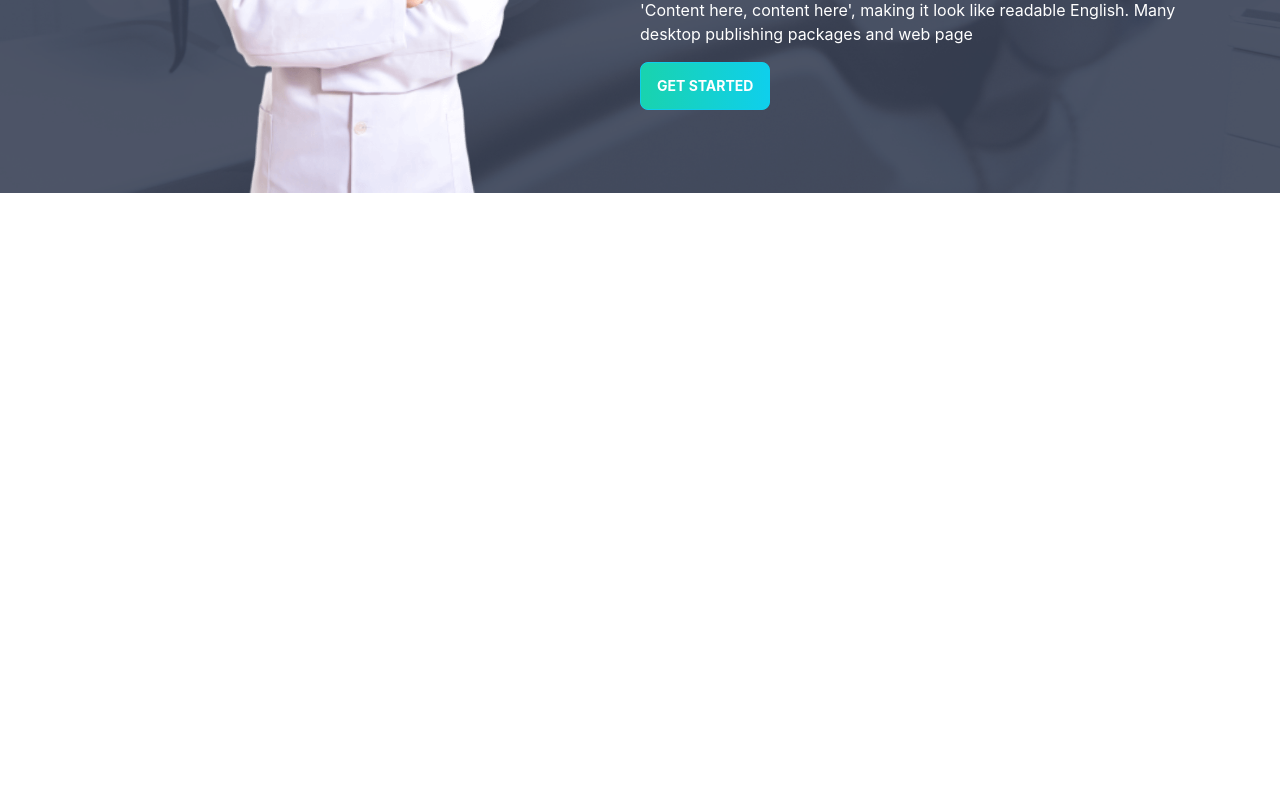
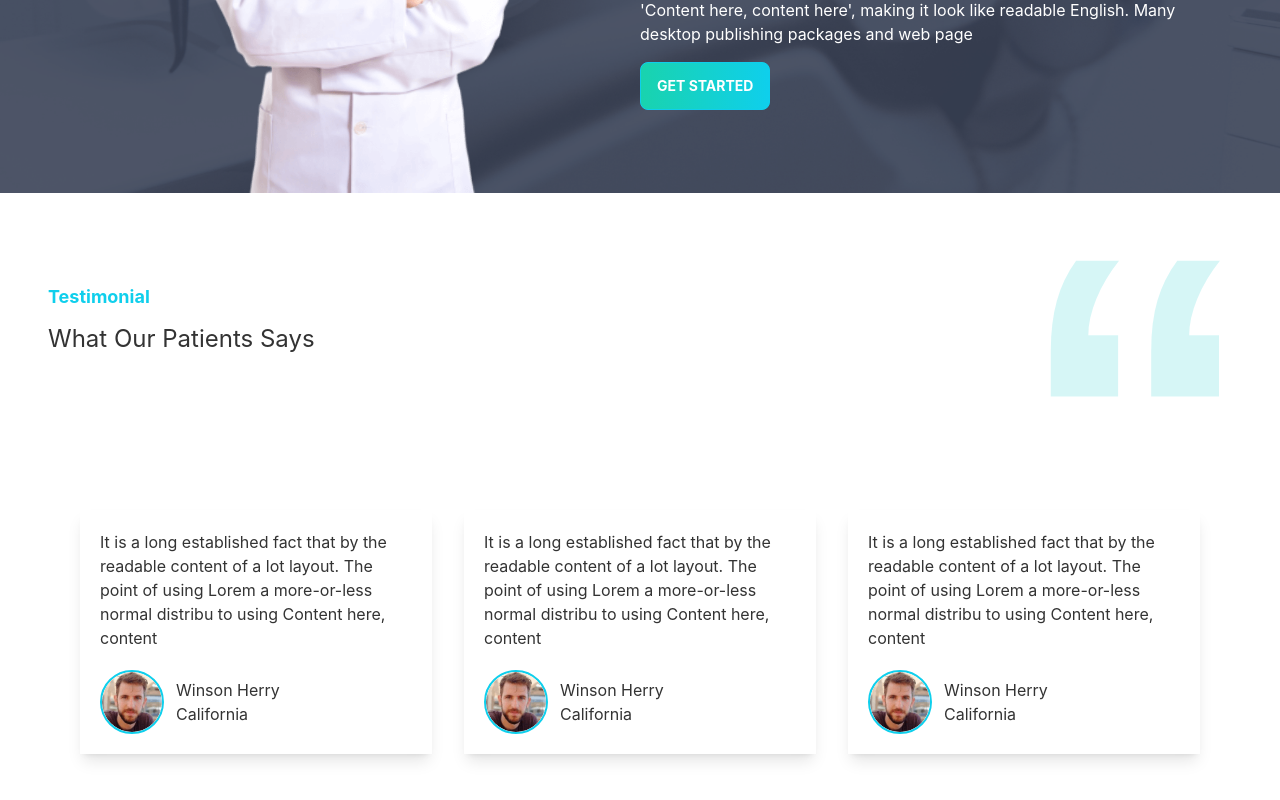
Before and after one commit to MazharulDev/doctors-portal-client, a React (Create React App) app: page / in a window 1280 px wide. Shown: the part 2952-3752 px from the top of the page. Before the commit the page ends 3193 px from the top, so only its background shows below. Built offline with nearby package versions, Linux system fonts and the light colour scheme.

Commit message:
testimonial section added

```diff
--- a/src/pages/Home/Home.js
+++ b/src/pages/Home/Home.js
@@ -4,6 +4,7 @@ import Treatment from './Treatment/Treatment';
 import Info from './Info/Info';
 import Service from './Service/Service';
 import AppointmentSection from '../AppointmentSection/AppointmentSection';
+import Testimonial from '../Testimonial/Testimonial';
 
 const Home = () => {
     return (
@@ -13,6 +14,7 @@ const Home = () => {
             <Service/>
             <Treatment/>
             <AppointmentSection/>
+            <Testimonial/>
         </div>
     );
 };
--- /dev/null
+++ b/src/pages/Testimonial/Testimonial.js
@@ -0,0 +1,55 @@
+import React from 'react';
+import quote from '../../assets/icons/quote.svg'
+import people from '../../assets/images/people1.png'
+
+const Testimonial = () => {
+    return (
+        <section className='px-12 my-12'>
+            <div className='flex justify-between items-center'>
+                <div>
+                    <h4 className='text-primary text-lg font-bold mb-3'>Testimonial</h4>
+                    <h2 className='text-2xl'>What Our Patients Says</h2>
+                </div>
+                <div className='w-20 lg:w-48'>
+                    <img src={quote} alt="" />
+                </div>
+            </div>
+            <div className='grid grid-cols-1 lg:grid-cols-3 gap-8 px-8 mt-28'>
+                <div className='shadow-lg p-5'>
+                    <p>It is a long established fact that by the readable content of a lot layout. The point of using Lorem a more-or-less normal distribu to using Content here, content</p>
+                    <div className='flex justify-start items-center gap-3 mt-5 rounded-lg'>
+                        <img className='border-2 border-primary rounded-full w-16' src={people} alt="" />
+                        <div>
+                            <h3>Winson Herry</h3>
+                            <p>California</p>
+                        </div>
+                    </div>
+                </div>
+                <div className='shadow-lg p-5'>
+                    <p>It is a long established fact that by the readable content of a lot layout. The point of using Lorem a more-or-less normal distribu to using Content here, content</p>
+                    <div className='flex justify-start items-center gap-3 mt-5 rounded-lg'>
+                        <img className='border-2 border-primary rounded-full w-16' src={people} alt="" />
+                        <div>
+                            <h3>Winson Herry</h3>
+                            <p>California</p>
+                        </div>
+                    </div>
+                </div>
+                <div className='shadow-lg p-5'>
+                    <p>It is a long established fact that by the readable content of a lot layout. The point of using Lorem a more-or-less normal distribu to using Content here, content</p>
+                    <div className='flex justify-start items-center gap-3 mt-5 rounded-lg'>
+                        <img className='border-2 border-primary rounded-full w-16' src={people} alt="" />
+                        <div>
+                            <h3>Winson Herry</h3>
+                            <p>California</p>
+                        </div>
+                    </div>
+                </div>
+
+
+            </div>
+        </section>
+    );
+};
+
+export default Testimonial;
```
